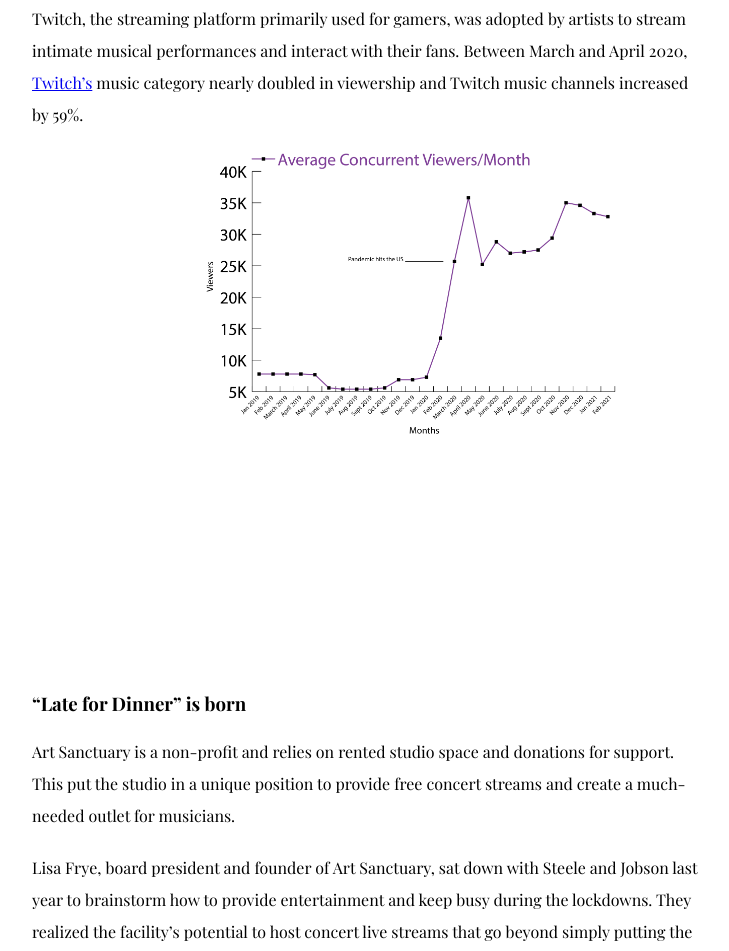
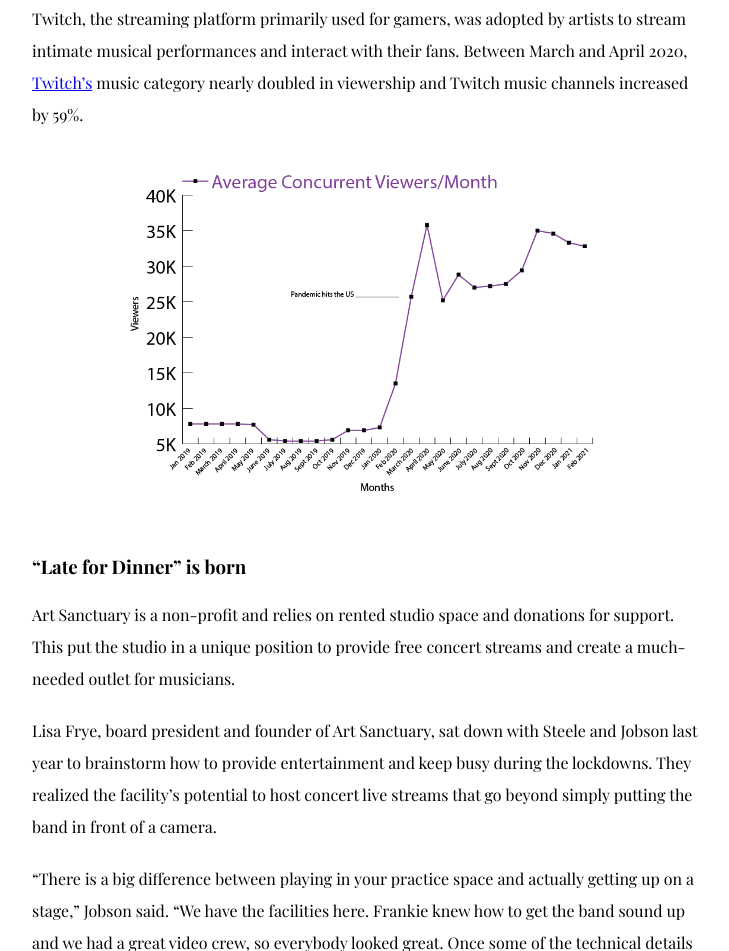
Before and after one commit to PaperBass/Art-Sanctuary.nosync, a plain HTML site: page index.html in a window 1280 px wide. Shown: the part 1904-2855 px from the top of the page, without its empty margins (273-1002 px from the left). Drawn offline with nearby package versions, Linux system fonts and the light colour scheme; a web font is replaced by a local one.

Commit message:
Ok, really fixed twitch graph

```diff
--- a/index.html
+++ b/index.html
@@ -30,7 +30,7 @@
               <p>Many industries were stifled by COVID-19 yet the music industry saw a continued increase in sales and a 13% increase in <a href="https://riaa.medium.com/no-ordinary-year-2020-in-review-e00f3a16c5c7" target="blank">streaming revenues</a>. <a href="https://artists.bandsintown.com/support/blog/bandsintown-releases-data-report-on-live-streaming-attitudes-amongst-fans-artists" target="_blank">Bandsintown.com</a> reported a 40% increase in concert live stream participation among audiences.</p>
               <p>Twitch, the streaming platform primarily used for gamers, was adopted by artists to stream intimate musical performances and interact with their fans. Between March and April 2020, <a href="https://twitchtracker.com/games/26936" target="_blank">Twitch’s</a> music category nearly doubled in viewership and Twitch music channels increased by 59%.</p>
               <div class="twitch-graph">
-                <img src="/images/Twitch-Graph-2.png" alt="Graph showing average monthly viewers on twitch">
+                <img src="/images/Twitch-Graph.png" alt="Graph showing average monthly viewers on twitch">
               </div>
             </div>
           <h3>“Late for Dinner” is born</h3>
```
Also changed, not shown: images/Twitch-Graph-2.png (deleted), images/Twitch-Graph.png (added).
